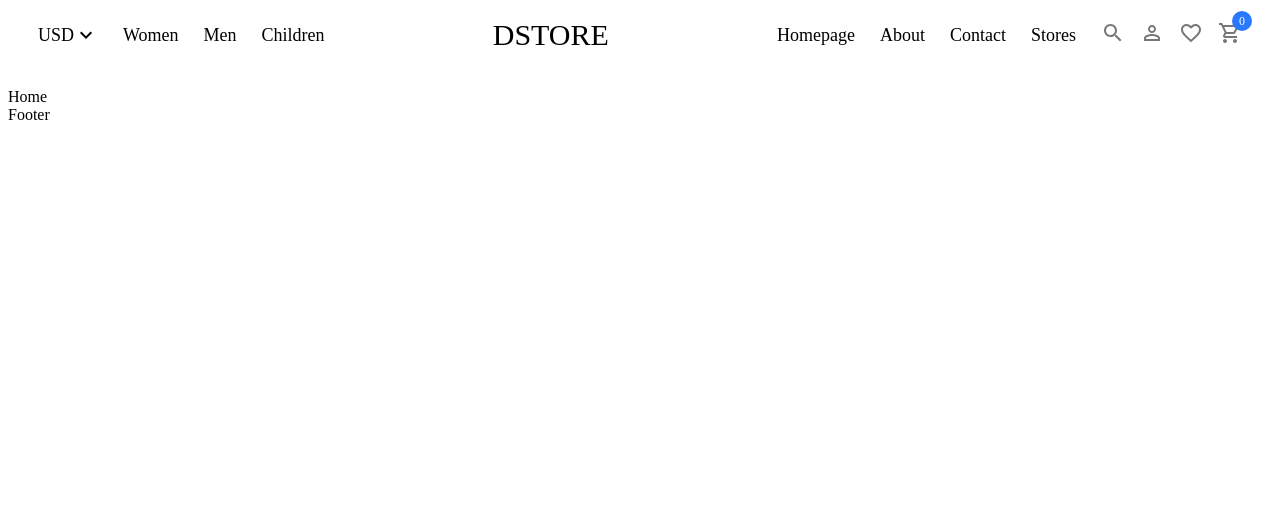
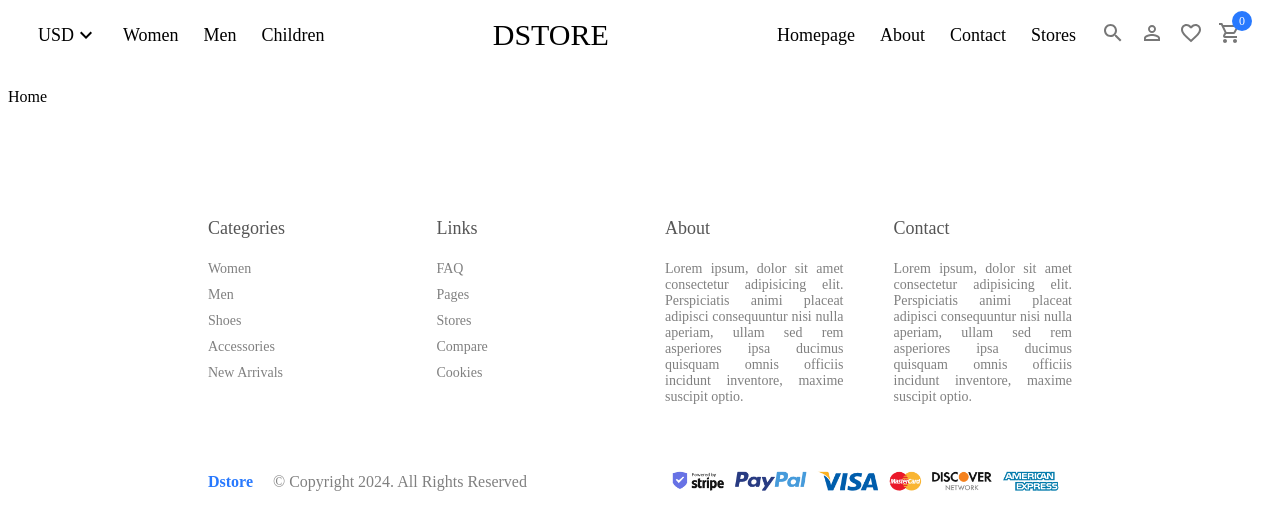
Before and after one commit to Kumardk8780/Store, a React (Vite) app in the folder client/: page / in a window 1280 px wide. Shown: the top 530 px of the page. Built offline with nearby package versions, Linux system fonts and the light colour scheme.

Commit message:
Footer Section added

```diff
--- a/client/src/components/Footer/Footer.jsx
+++ b/client/src/components/Footer/Footer.jsx
@@ -1,8 +1,51 @@
 import React from 'react'
+import './Footer.scss'
 
 const Footer = () => {
   return (
-    <div>Footer</div>
+    <div className="footer">
+      <div className="top">
+        <div className="item">
+          <h1>Categories</h1>
+          <span>Women</span>
+          <span>Men</span>
+          <span>Shoes</span>
+          <span>Accessories</span>
+          <span>New Arrivals</span>
+        </div>
+        <div className="item">
+          <h1>Links</h1>
+          <span>FAQ</span>
+          <span>Pages</span>
+          <span>Stores</span>
+          <span>Compare</span>
+          <span>Cookies</span>
+        </div>
+        <div className="item">
+        <h1>About</h1>
+        <span>Lorem ipsum, dolor sit amet consectetur adipisicing elit.
+          Perspiciatis animi placeat adipisci consequuntur nisi nulla aperiam,
+          ullam sed rem asperiores ipsa ducimus quisquam omnis officiis incidunt inventore, maxime suscipit optio.</span>
+
+        </div>
+        <div className="item">
+        <h1>Contact</h1>
+        <span>Lorem ipsum, dolor sit amet consectetur adipisicing elit.
+          Perspiciatis animi placeat adipisci consequuntur nisi nulla aperiam,
+          ullam sed rem asperiores ipsa ducimus quisquam omnis officiis incidunt inventore, maxime suscipit optio.</span>
+
+        </div>
+      </div>
+      <div className="bottom">
+        <div className="left">
+          <span className='logo'>Dstore</span>
+          <span className='copyright'>© Copyright 2024. All Rights Reserved </span>
+        </div>
+        <div className="right">
+          <img src="/public/img/payment.png" alt="" />
+        </div>
+      </div>
+    </div>
   )
 }
 
--- /dev/null
+++ b/client/src/components/Footer/Footer.scss
@@ -0,0 +1,54 @@
+.footer{
+    margin: 100px 200px 20px 200px;
+
+    .top{
+        display: flex;
+        gap: 50px;
+
+        .item{
+            flex: 1;
+            display: flex;
+            flex-direction: column;
+            gap: 10px;
+            text-align: justify;
+            font-size: 14px;
+        }
+
+        h1{
+            font-size: 18px;
+            font-weight: 500;
+            color: #555;
+        }
+
+        span{
+            color: gray;
+        }
+    }
+    .bottom{
+        display: flex;
+        align-items: center;
+        justify-content: space-between;
+        margin-top: 50px;
+        .left{
+            display: flex;
+            align-items: center;
+
+            .logo{
+                color: #2879fe;
+                font-weight: bold;
+                font-style: 12px;
+            }
+
+            .copyright{
+                margin-left: 20px;
+                font-style: 12px;
+                color: gray;
+            }
+        }
+    }
+    .right{
+        img{
+            height: 50px;
+        }
+    }
+}
```
